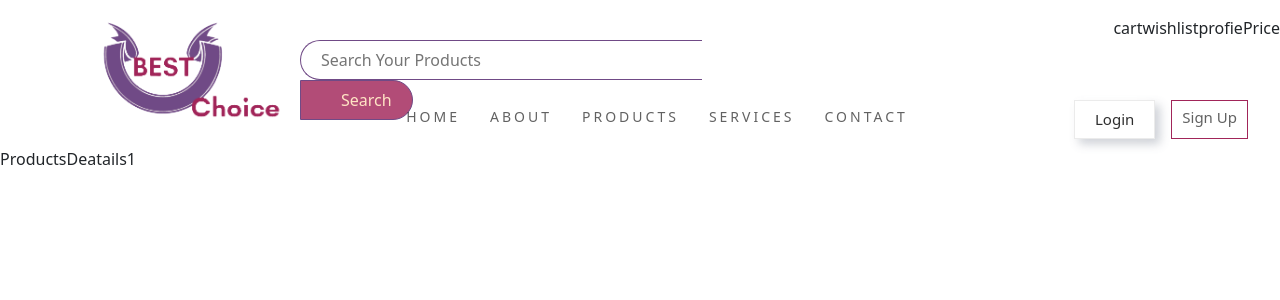
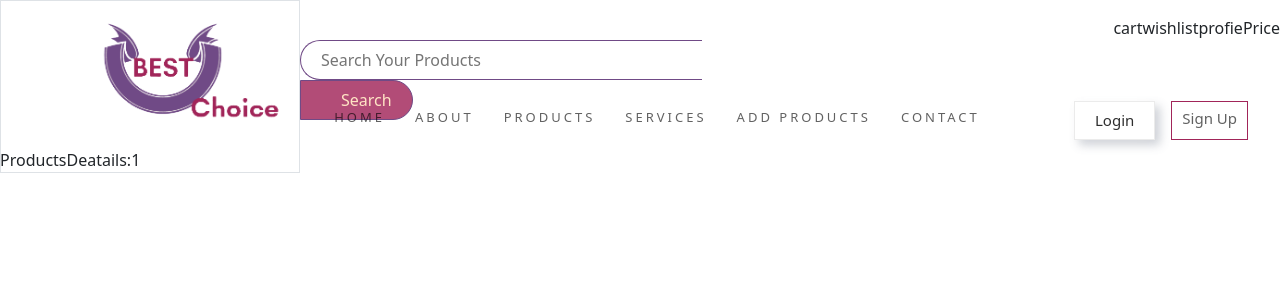
Before and after one commit to anishazahan/Best-Choice-Laptop, a React (Create React App) app: page /products/1 in a window 1280 px wide. Shown: the top 300 px of the page. Built offline with nearby package versions, Linux system fonts and the light colour scheme; no server answers.

Commit message:
not found page

```diff
--- a/package.json
+++ b/package.json
@@ -12,6 +12,7 @@
     "react-bootstrap": "^2.4.0",
     "react-dom": "^18.2.0",
     "react-firebase-hooks": "^5.0.3",
+    "react-hook-form": "^7.34.0",
     "react-router-dom": "^6.3.0",
     "react-scripts": "5.0.1",
     "web-vitals": "^2.1.4"
--- a/src/App.js
+++ b/src/App.js
@@ -12,6 +12,7 @@ import SignUp from './Shared/Header/SignUp';
 import Contact from './Pages/Contact/Contact';
 import Notfound from './Shared/NotFound/Notfound';
 import ProductsDeatails from './Pages/Products/ProductsDeatails';
+import AddProduct from './Pages/Products/AddProduct';
 
 function App() {
   return (
@@ -21,8 +22,9 @@ function App() {
     <Route path='/' element={<Home></Home>}></Route>
     <Route path='/about' element={<About></About>}></Route>
     <Route path='/products' element={<Products></Products>}></Route>
-    <Route path='/products/:productsDetails' element={<ProductsDeatails></ProductsDeatails>}></Route>
+    <Route path='/products/:productsDetailsID' element={<ProductsDeatails></ProductsDeatails>}></Route>
     <Route path='/services' element={<Service></Service>}></Route>
+    <Route path='/addProduct' element={<AddProduct></AddProduct>}></Route>
     <Route path='/contact' element={<Contact></Contact>}></Route>
     <Route path='/login' element={<Login></Login>}></Route>
     <Route path='/signUp' element={<SignUp></SignUp>}></Route>
--- /dev/null
+++ b/src/Pages/Products/AddProduct.js
@@ -0,0 +1,12 @@
+import React from 'react'
+import { useForm } from "react-hook-form";
+
+const AddProduct = () => {
+  return (
+    <div>
+        <h2>Please Add Product</h2>
+    </div>
+  )
+}
+
+export default AddProduct
--- a/src/Pages/Products/Products.js
+++ b/src/Pages/Products/Products.js
@@ -8,7 +8,7 @@ const Products = () => {
     const [allProducts,setAllProducts] = useState(false);
     const [products,setProducts] = useState([]);
     useEffect(()=>{
-        fetch('products.json')
+        fetch('http://localhost:5000/product')
         .then(res=>res.json())
         .then(data=>setProducts(data));
     },[])
@@ -56,12 +56,12 @@ const Products = () => {
 
        {
         !allProducts &&
-        products.map(product=><SingleProduct key={product.id} product={product}></SingleProduct>).slice(0,6)
+        products.map(product=><SingleProduct key={product._id} product={product}></SingleProduct>).slice(0,6)
        }
 
        {
         allProducts &&
-        products.map(product=><SingleProduct key={product.id} product={product}></SingleProduct>)
+        products.map(product=><SingleProduct key={product._id} product={product}></SingleProduct>)
        }
     </div>
     <div className="mr-auto my-5 see-more-btn">
--- a/src/Pages/Products/ProductsDeatails.js
+++ b/src/Pages/Products/ProductsDeatails.js
@@ -1,11 +1,22 @@
-import React from 'react'
+import React, { useEffect, useState } from 'react'
 import { useParams } from 'react-router-dom';
 
 const ProductsDeatails = () => {
 
-    const {productsDetails}=useParams();
+  const {productsDetailsID}=useParams();
+
+  const [productDetails,setProductDetails]= useState({});
+  useEffect(()=>{
+    const url = `http://localhost:5000/product/${productsDetailsID}`
+    fetch(url)
+    .then(res=>res.json())
+    .then(data=>setProductDetails(data))
+  },[])
+
+
+
   return (
-    <div>ProductsDeatails{productsDetails}</div>
+    <div>ProductsDeatails:{productsDetailsID}</div>
   )
 }
 
--- a/src/Pages/Products/SingleProduct.js
+++ b/src/Pages/Products/SingleProduct.js
@@ -3,10 +3,10 @@ import './Products.css'
 import { useNavigate } from "react-router-dom";
 
 const SingleProduct = ({product}) => {
-    const {img,name,description,ratings,rate,id}=product;
+    const {img,name,description,ratings,rate,_id}=product;
     const navigate = useNavigate();
     const navigateToProductsDetails = ()=>{
-        navigate(`/products/${id}`)
+        navigate(`/products/${_id}`)
 
     }
 
@@ -21,7 +21,7 @@ const SingleProduct = ({product}) => {
         <p className='mb-2 fw-bold price'>{rate}$</p>
         <div className="d-flex justify-content-between mb-2">
             <button className='button'>Buy Now</button>
-            <button onClick={()=>navigateToProductsDetails(id)} className='button'>See Details</button>
+            <button onClick={()=>navigateToProductsDetails(_id)} className='button'>See Details</button>
         </div>
         </div>
         </div>
--- a/src/Shared/Header/Header.css
+++ b/src/Shared/Header/Header.css
@@ -3,7 +3,7 @@
     color: rgba(0, 0, 0, 0.62);
     padding: 0 15px 5px 15px;
     font-weight: 500;
-    font-size: 14px;
+    font-size: 13px;
     text-transform: uppercase;
     letter-spacing: 3px;
 }
--- a/src/Shared/Header/Header.js
+++ b/src/Shared/Header/Header.js
@@ -21,7 +21,7 @@ const Header = () => {
 
     <div className="d-flex justify-content-between ">
         <div className="">
-            <img className='logo' src={logo} alt="" />
+            <img className='logo border' src={logo} alt="" />
         </div>
         <div className="search">
             <input type="search" className='search-field' placeholder='Search Your Products' /><button className='search-btn'>Search</button>
@@ -49,6 +49,7 @@ const Header = () => {
             <Link className='menu' to ='About'>About</Link>
             <Link className='menu' to ='products'>Products</Link>
             <Link className='menu' to ='services'>Services</Link>
+            <Link className='menu' to ='addProduct'>Add Products</Link>
             <Link className='menu' to ='contact'>Contact</Link>
 
           </Nav>
```
Also changed, not shown: New Text Document.txt, 1 other file (tests, documents, lock files or other folders).
